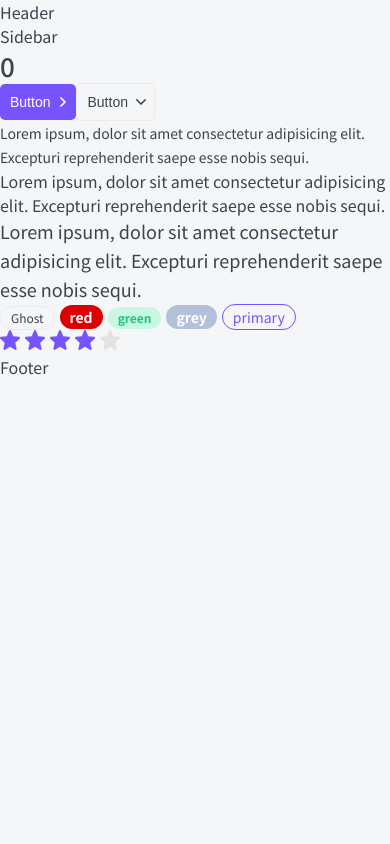
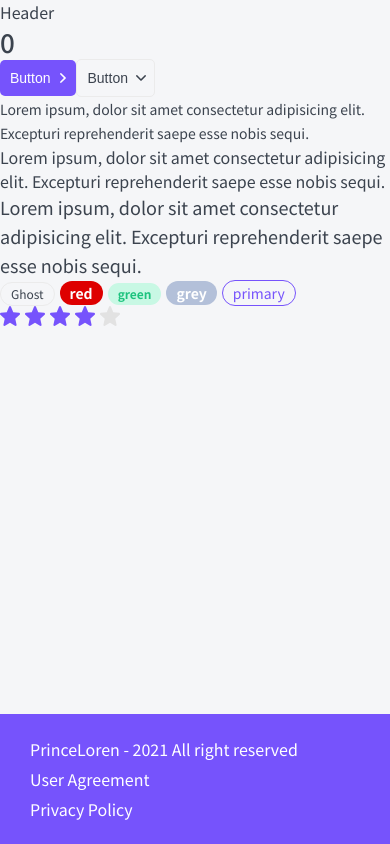
Before and after one commit to PrinceLoren/LorenTop, a Next.js app: page / in a window 390 px wide. Built offline with nearby package versions, Linux system fonts and the light colour scheme.

Commit message:
grid init

```diff
--- a/layout/Footer/Footer.module.css
+++ b/layout/Footer/Footer.module.css
@@ -0,0 +1,21 @@
+.footer {
+	display: grid;
+	grid-template-columns: 1fr auto auto;
+	gap: 10px 40px;
+	color: var(--white);
+	font-size: 16px;
+	line-height: 20px;
+
+	background: var(--primary);
+	padding: 25px 30px;
+}
+
+.footer a:hover {
+	color: var(--gray-light);
+}
+
+@media (max-width: 767px) {
+	.footer {
+		grid-template-columns: 1fr;
+	}
+}
--- a/layout/Footer/Footer.tsx
+++ b/layout/Footer/Footer.tsx
@@ -1,13 +1,19 @@
 import { FooterProps } from './Footer.props';
 import styles from './Footer.module.css';
 import cn from 'classnames';
+import {format} from 'date-fns';
 
-export const Footer = ({  ...props}: FooterProps): JSX.Element => {
+
+export const Footer = ({  className, ...props}: FooterProps): JSX.Element => {
 
 	return (
-		<div {...props}>
-			Footer
-		</div>
+		<footer className={cn(className, styles.footer)}{...props}>
+			<div>
+				PrinceLoren - {format(new Date(), 'yyyy')} All right reserved
+			</div>
+			<a href="#" target="_blank">User Agreement</a>
+			<a href="#" target="_blank">Privacy Policy</a>
+		</footer>
 	);
 
 
--- a/layout/Layout.module.css
+++ b/layout/Layout.module.css
@@ -0,0 +1,47 @@
+.wrapper {
+	display: grid;
+	grid-template-columns: auto 230px minmax(320px, 1200px) auto;
+	min-height: 100vh;
+	gap: 0 30px;
+	grid-template-rows: auto 1fr auto;
+	grid-template-areas:
+		'. header header .'
+		'. sidebar body .'
+		'footer footer footer footer';
+}
+
+.header {
+	grid-area: header;
+	display: none;
+}
+
+.sidebar {
+	grid-area: sidebar;
+}
+
+.body {
+	grid-area: body;
+}
+
+.footer {
+	grid-area: footer;
+}
+
+@media (max-width: 767px) {
+	.wrapper {
+		grid-template-columns: minmax(320px, 1fr);
+
+		grid-template-areas:
+			'header'
+			'body'
+			'footer';
+	}
+
+	.sidebar {
+		display: none;
+	}
+
+	.header {
+		display: block;
+	}
+}
--- a/layout/Layout.tsx
+++ b/layout/Layout.tsx
@@ -7,19 +7,17 @@
 import { Sidebar } from './Sidebar/Sidebar';
 import { Footer } from './Footer/Footer';
 
-export const Layout = ({ children, ...props}: LayoutProps): JSX.Element => {
+const Layout = ({ children}: LayoutProps): JSX.Element => {
 
 	return (
-		<>
-			<Header />
-			<div>
-					<Sidebar/>
-					<div>
+		<div className={styles.wrapper}>
+			<Header className={styles.header}/>
+					<Sidebar className={styles.sidebar}/>
+					<div className={styles.body}>
 						{children}
 					</div>
-			</div>
-			<Footer />
-		</>
+			<Footer className={styles.footer}/>
+		</div>
 	);
 
 
--- a/package.json
+++ b/package.json
@@ -12,6 +12,7 @@
   },
   "dependencies": {
     "cross-env": "^7.0.3",
+    "date-fns": "^2.23.0",
     "next": "11.1.0",
     "react": "17.0.2",
     "react-dom": "17.0.2"
--- a/pages/index.tsx
+++ b/pages/index.tsx
@@ -26,4 +26,6 @@
   );
 }
 
+
+
 export default withLayout(Home);
```
Also changed, not shown: 1 other file (tests, documents, lock files or other folders).
